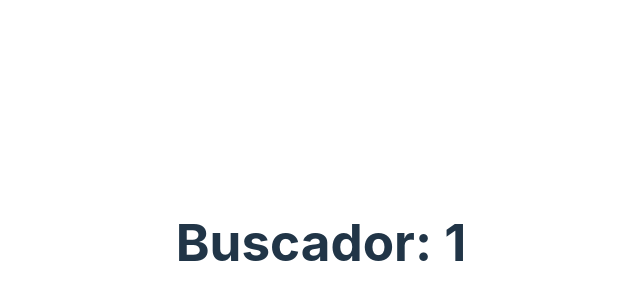
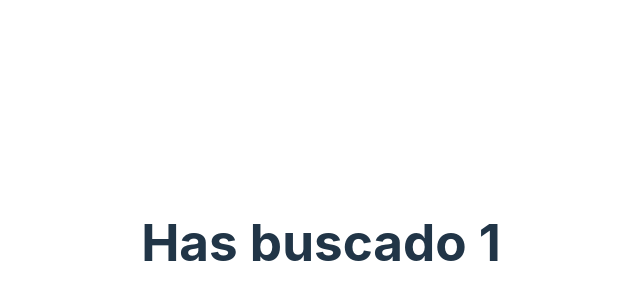
Before and after one commit to PavDev3/react-router, a React (Vite) app: page /search/1 in a window 1280 px wide. Shown: the part 158-458 px from the top of the page, without its empty margins (319-959 px from the left). Built offline with nearby package versions, Linux system fonts and the light colour scheme.

Commit message:
searchPage

```diff
--- a/src/App.jsx
+++ b/src/App.jsx
@@ -3,6 +3,7 @@ import HomePage from './Pages/Home'
 import AboutPage from './Pages/About'
 import { Router } from './Router'
 import Page404 from './Pages/404'
+import SearchPage from './Pages/SearchPage'
 
 const routes = [
   {
@@ -15,8 +16,7 @@ const routes = [
   },
   {
     path: '/search/:query',
-    // eslint-disable-next-line react/prop-types
-    Component: ({ routeParams }) => <h1>Buscador: {routeParams.query} </h1>
+    Component: SearchPage
   }
 ]
 
--- /dev/null
+++ b/src/Pages/SearchPage.jsx
@@ -0,0 +1,12 @@
+/* eslint-disable react/prop-types */
+import { useEffect } from 'react'
+
+export default function SearchPage ({ routeParams }) {
+  useEffect(() => {
+    document.title = `Has buscado ${routeParams.query}`
+  }, [routeParams.query])
+
+  return (
+    <h1>Has buscado {routeParams.query}</h1>
+  )
+}
```
